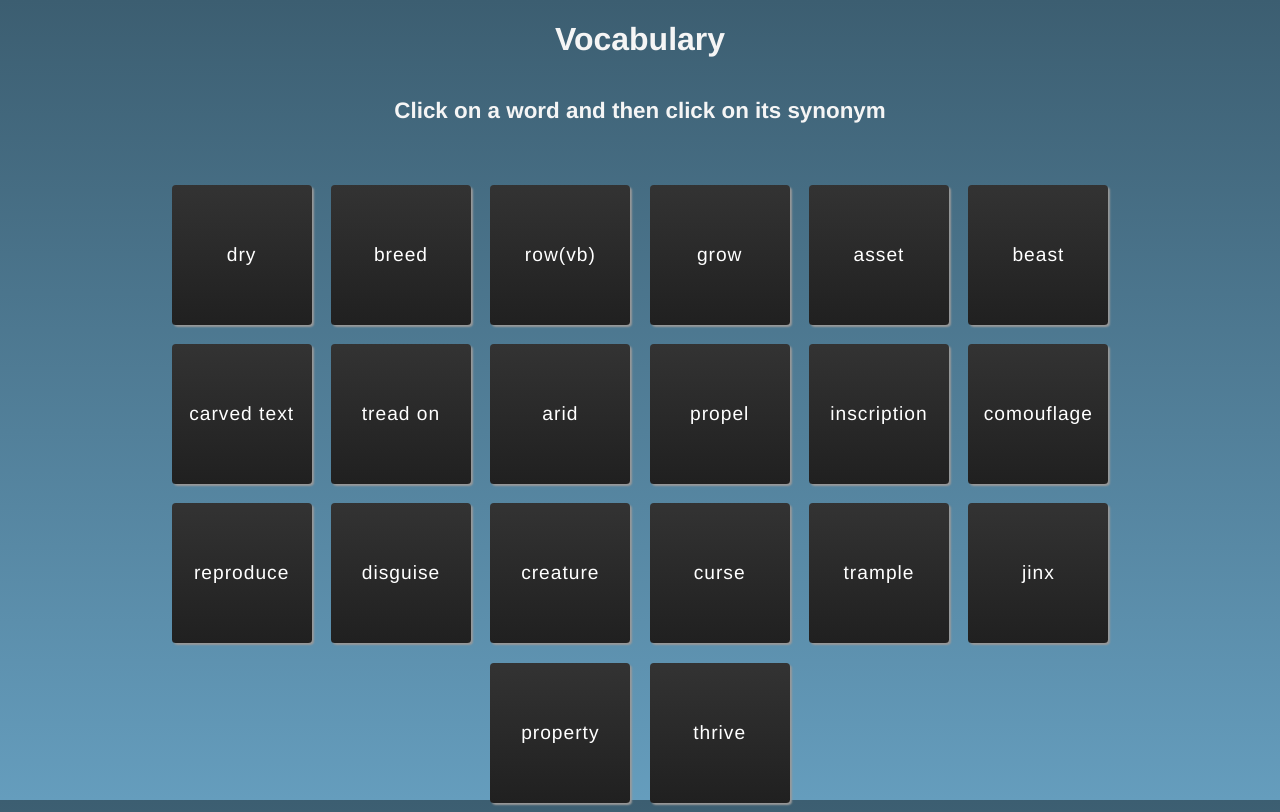
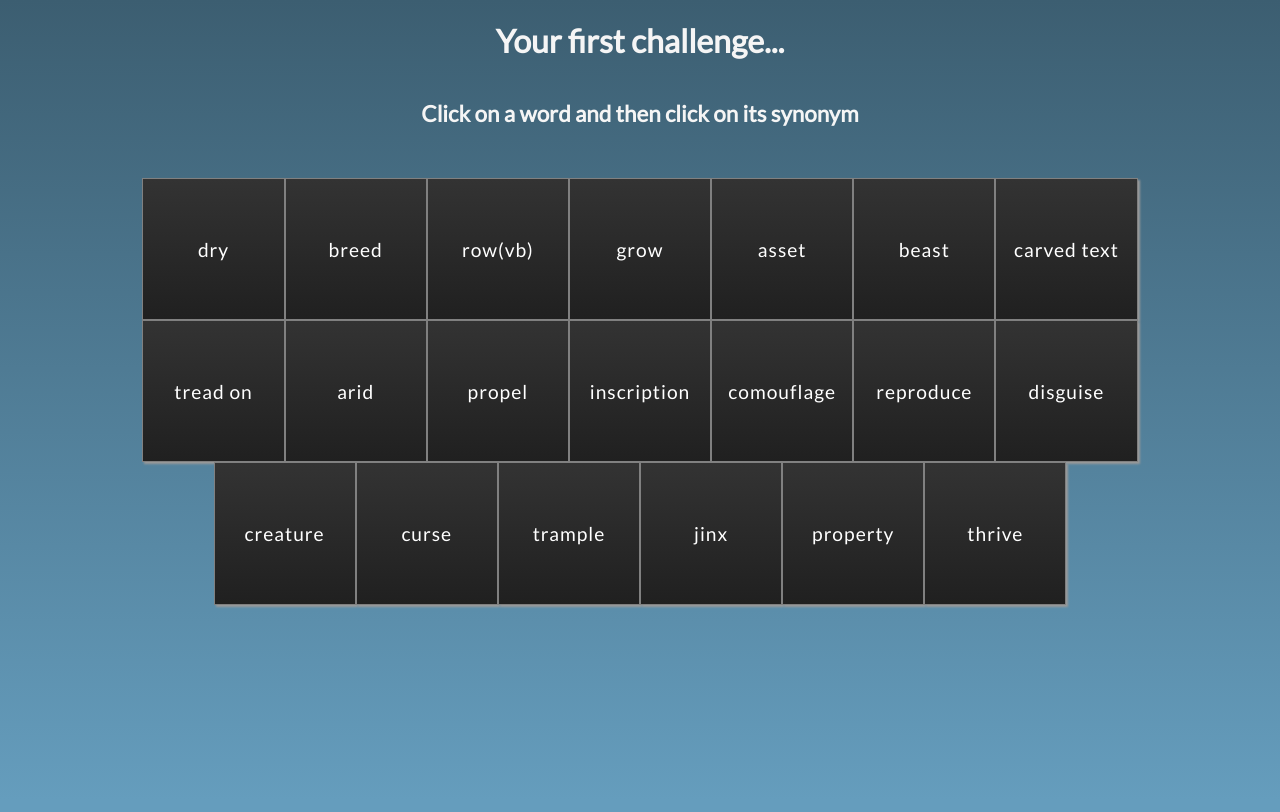
Before and after one commit to DoubleNemesis/Death-in-the-City, a React (Create React App) app in the folder totb/: page / in a window 1280 px wide. Built offline with nearby package versions, Linux system fonts and the light colour scheme.

Commit message:
Updated css / added numbering to tiles

```diff
--- a/totb/public/index.html
+++ b/totb/public/index.html
@@ -3,6 +3,8 @@
   <head>
     <meta charset="utf-8" />
     <link rel="icon" href="%PUBLIC_URL%/favicon.ico" />
+    <link rel="preconnect" href="https://fonts.gstatic.com">
+<link href="https://fonts.googleapis.com/css2?family=Lato&display=swap" rel="stylesheet">
     <meta name="viewport" content="width=device-width, initial-scale=1" />
     <meta name="theme-color" content="#000000" />
     <meta
--- a/totb/src/App.js
+++ b/totb/src/App.js
@@ -5,7 +5,7 @@ import VocabPage from './pages/VocabPage'
 function App() {
   return (
     <>
-<VocabPage/>
+      <VocabPage />
     </>
   );
 }
--- a/totb/src/components/TitleContainer.js
+++ b/totb/src/components/TitleContainer.js
@@ -3,6 +3,7 @@ import styled from 'styled-components'
 const StyledTitleContainer = styled.div`
 display: flex;
 justify-content: center;
+text-align:center;
 `
 
 
--- a/totb/src/containers/VocabContainer.js
+++ b/totb/src/containers/VocabContainer.js
@@ -9,6 +9,11 @@ align-items: center;
 margin: 0 auto;
 border-radius: .3em;
 margin-top: 2em;
+
+@media(max-width:900px){
+    width: 100%
+}
+
 `
 
 function Container({children, ...restProps}){
--- a/totb/src/index.css
+++ b/totb/src/index.css
@@ -1,13 +1,13 @@
 body {
   margin: 0;
-  font-family: 'Ubuntu', 'Cantarell', 'Fira Sans', 'Droid Sans', 'Helvetica Neue',
+  font-family: 'Lato', 'Ubuntu', 'Cantarell', 'Fira Sans', 'Droid Sans', 'Helvetica Neue',
     sans-serif;
   -webkit-font-smoothing: antialiased;
   -moz-osx-font-smoothing: grayscale;
   font-size: 16px;
   background-color: #659dbd;
   background-image: linear-gradient(#3c5e71, #659dbd);
-  height: 100vh;
+  min-height: 100vh;
 }
 
 code {
@@ -16,17 +16,18 @@ code {
 }
 
 
-.question,
-.answer {
-  border-radius: .2em;
+.questionTile{
+  /* border-radius: .2em; */
+  border: 1px solid grey;
   width: 7.3em;
   height: 7.3em;
   display: flex;
+  flex-direction: column;
   justify-content: center;
   align-items: center;
   background-color: #8d8741;
   background-image: linear-gradient(#333, #202020);
-  margin: .5em;
+  margin: 0em;
   font-size: 1.2rem;
   color: white;
   box-shadow: .1em .1em .1em #999;
@@ -58,13 +59,19 @@ code {
   }
 }
 
-.question:hover,
-.answer:hover {
-  box-shadow: .1em .1em .1em yellow;
+.questionTile:hover{
+  box-shadow: 0 0 .5em yellow;
   animation: shake 1.22s cubic-bezier(.36, .07, .19, .97) both;
   transform: translate3d(0, 0, 0);
   color: yellow;
 }
+.questionTile:active{
+  box-shadow: 0 0 .5em limegreen;
+  animation: shake 1.22s cubic-bezier(.36, .07, .19, .97) both;
+  transform: translate3d(0, 0, 0);
+  color: limegreen;
+}
+
 
 .wrong {
   background-color: red;
@@ -72,14 +79,16 @@ code {
 }
 
 .selected {
-  background-color: green;
-  background-image: unset;
+  box-shadow: 0 0 .5em limegreen;
+  animation: shake 1.22s cubic-bezier(.36, .07, .19, .97) both;
+  transform: translate3d(0, 0, 0);
+  color: limegreen;
 }
 
 .used {
-  font-size: 1.1em;
+  /* font-size: 1.1em; */
   background-color: #999;
-  color: #333;
+  color: #666;
   background-image: unset;
   cursor: unset;
   animation: none;
@@ -92,3 +101,9 @@ code {
   color: #333;
   box-shadow: none;
 }
+
+.correctTileTick{
+  display: flex;
+  color: green;
+  font-size: 3rem;
+}
--- a/totb/src/pages/VocabPage.js
+++ b/totb/src/pages/VocabPage.js
@@ -4,17 +4,16 @@ import Title from '../components/Title'
 import SubTitle from '../components/SubTitle'
 import data from '../data/lessonData'
 
-
 function VocabPage() {
 
     let questions = data.vocabA.map((item, index)=>{
         return(
-            <div key={`q${index}`}id={`question${index}`} className="card question">{item}</div>
+            <div key={`q${index}`}id={`question${index}`} className="card questionTile">{item}</div>
         )
     })
     let answers = data.vocabB.map((item, index)=>{
         return(
-            <div key={`a${index}`}id={`answer${index}`} className="card question">{item}</div>
+            <div key={`a${index}`}id={`answer${index}`} className="card questionTile">{item}</div>
         )
     })
 let tiles = questions.concat(answers)
@@ -22,10 +21,11 @@ let tiles = questions.concat(answers)
 
 useEffect(()=>{
     let selectedCards = [];
+    let counter = 1
     document.addEventListener('click', function (e) {
         const targetTile = e.target;
         if (targetTile.classList.contains('card')) {
-            console.log('running');
+           if (!targetTile.classList.contains('selected')){
             selectedCards.push(targetTile.id)
             console.log(selectedCards)
             targetTile.classList.add('selected')
@@ -37,7 +37,10 @@ useEffect(()=>{
                     secondCard.classList.add('used')
                     firstCard.classList.remove('card')
                     secondCard.classList.remove('card')
-                    selectedCards = []
+                    firstCard.innerHTML += `<div class="correctTileTick">${counter}</div>`;
+                    secondCard.innerHTML += `<div class="correctTileTick">${counter}</div>`;
+                    selectedCards = [] //delete?
+                    counter ++
                 }
                 else {
                     firstCard.classList.add('wrong')
@@ -51,24 +54,21 @@ useEffect(()=>{
                 }
                 selectedCards = []
             }
+               }       //here
         }
     })
 
 })
 
-
-
-
     return (
         <>
-            <Title>Vocabulary</Title>
+            <Title>Your first challenge...</Title>
             <SubTitle>Click on a word and then click on its synonym</SubTitle>
             <Container>
                 {tiles = tiles.sort(() => Math.random() - 0.5)}
             </Container>
         </>
     )
-
 }
 
 export default VocabPage
```
Also changed, not shown: totb/src/pages/Home.js (added, +22 -0 lines).
